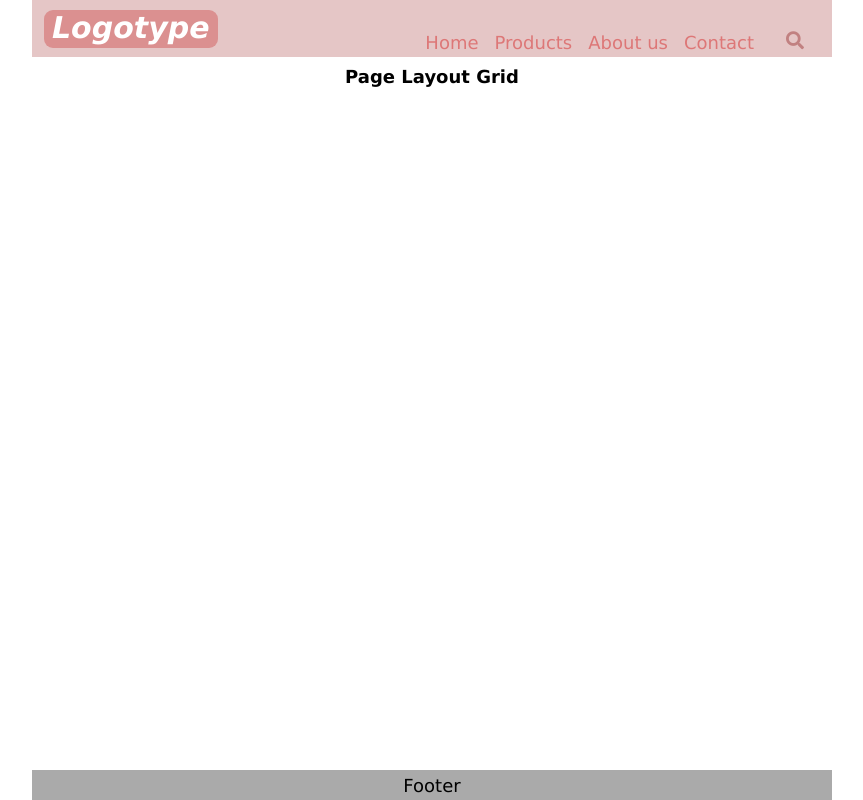
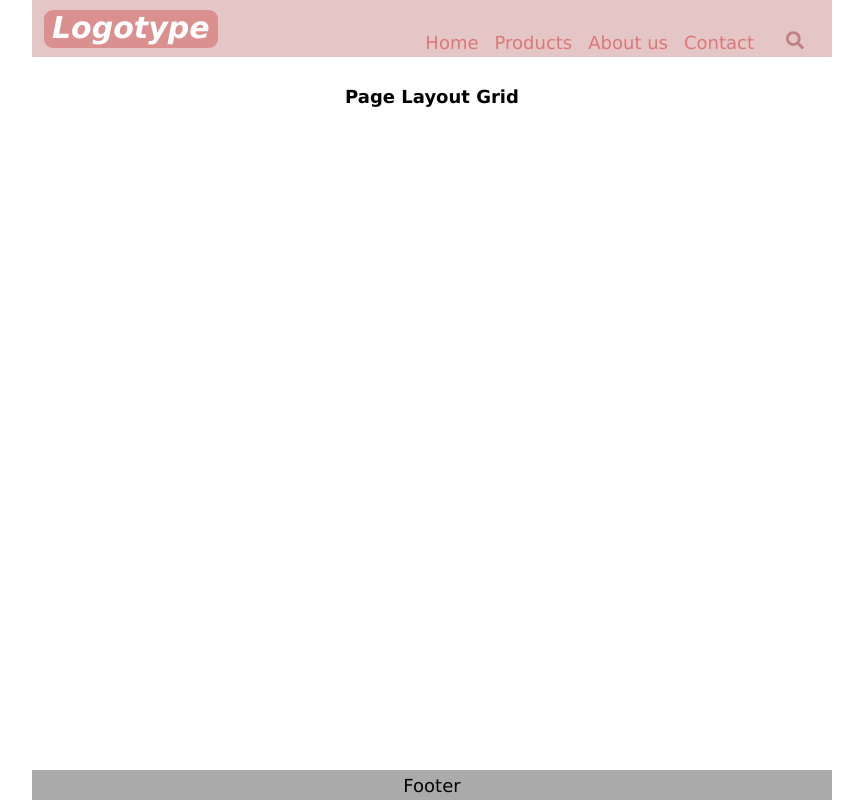
Before and after one commit to goranOlson/page-layout-grid, a plain HTML site: page index.html in a window 1280 px wide. Shown: the whole page, without its empty margins (208-1071 px from the left). Drawn offline with Linux system fonts and the light colour scheme.

Commit message:
increased top margin for page header again

```diff
--- a/index.css
+++ b/index.css
@@ -184,9 +184,7 @@ body,
 
 
 body main {
-    padding-top: 50px;
-
-    /* min-height: calc(100vh - 30px); */
+    padding-top: 70px;
 }
 
 .main-header {
@@ -194,11 +192,6 @@ body main {
     justify-content: center;
     padding: 16px 8px;
 }
-
-
-
-
-
 
 body footer {
     display: grid;
```
